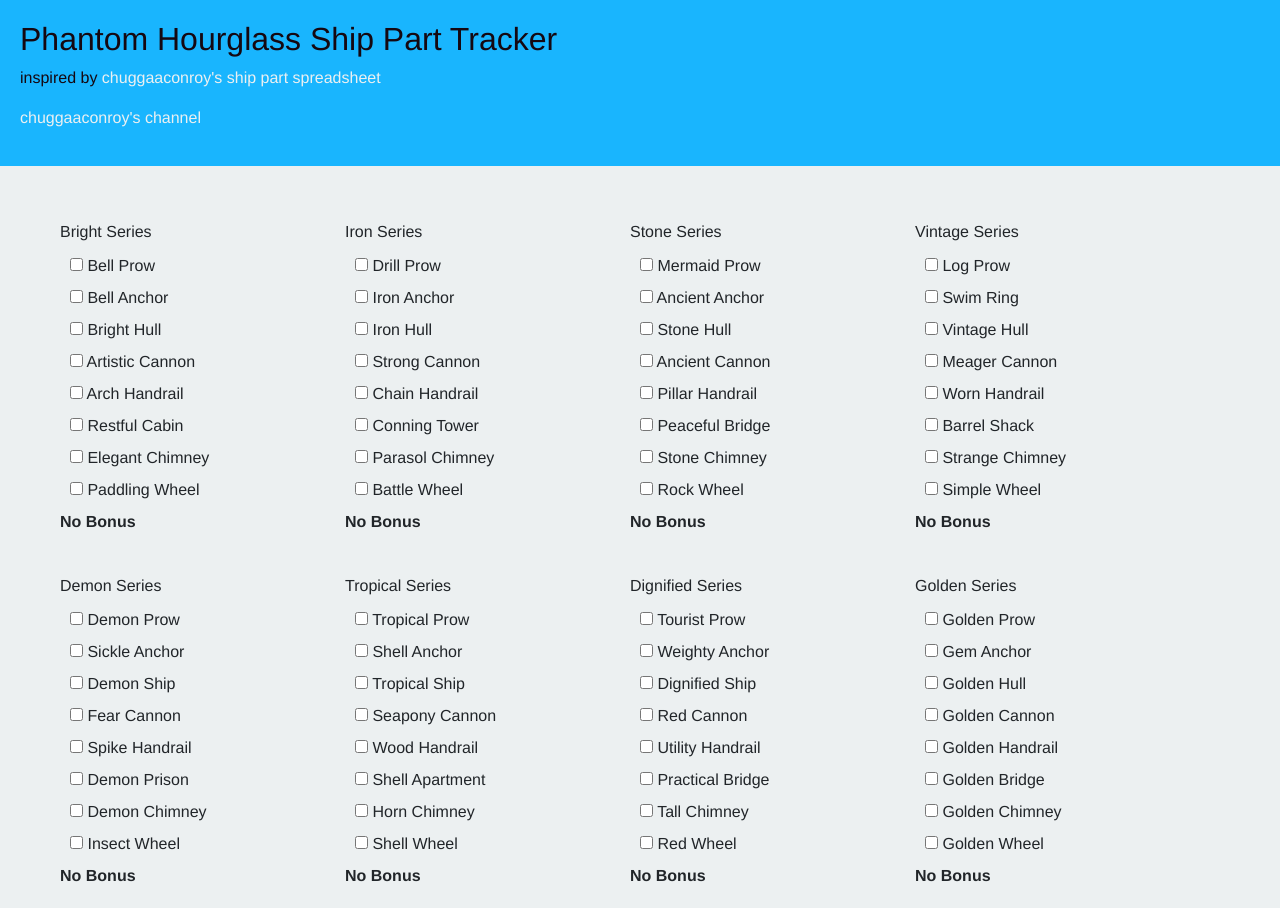
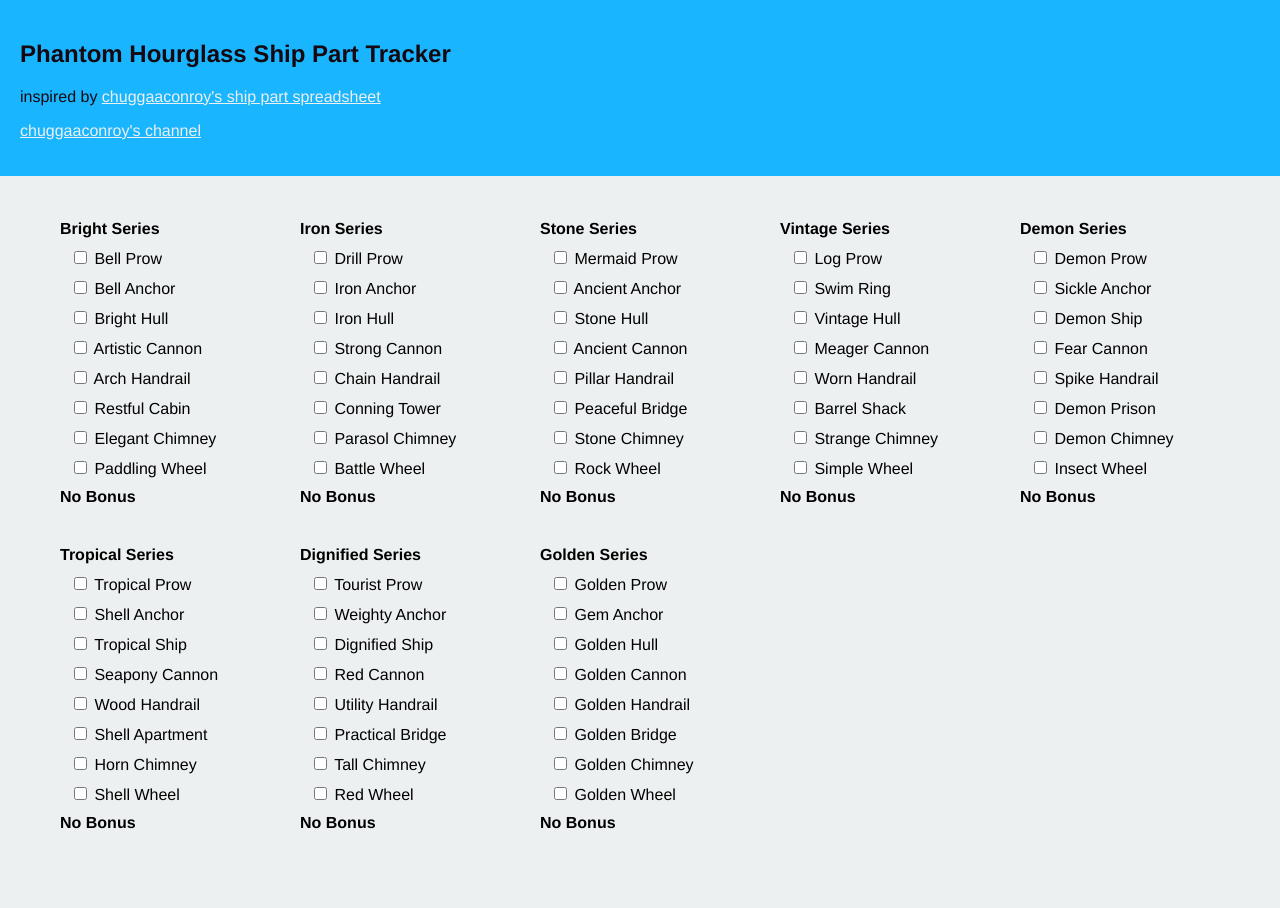
Before and after one commit to joshevangels/phantom-hourglass-ship-part-tracker, a React (Vite) app: page / in a window 1280 px wide. After the commit the page ends 852 px from the top, so only its background shows below. Built offline with nearby package versions, Linux system fonts and the light colour scheme.

Commit message:
Replace bootstrap with CSS grid

```diff
--- a/package.json
+++ b/package.json
@@ -21,7 +21,6 @@
   },
   "homepage": "https://joshevangels.github.io/phantom-hourglass-ship-part-tracker/",
   "dependencies": {
-    "bootstrap": "^4.3.1",
     "react": "^16.10.2",
     "react-dom": "^16.10.2"
   },
--- a/src/components/Page.component.tsx
+++ b/src/components/Page.component.tsx
@@ -26,10 +26,8 @@ export class Page extends React.Component {
                     </p>
                 </header>
                 <main>
-                    <div className="container">
-                        <div className="ship-series-cards row">
-                            {this.renderShipCards()}
-                        </div>
+                    <div className="ship-series-cards">
+                        {this.renderShipCards()}
                     </div>
                 </main>
             </div>
--- a/src/components/ShipSeriesCard.component.tsx
+++ b/src/components/ShipSeriesCard.component.tsx
@@ -21,7 +21,7 @@ export class ShipSeriesCard extends React.Component<IShipSeriesCardProps, IShipS
 
     public render() {
         return (
-            <div className="ship-series-card col-sm-12 col-md-6 col-lg-3">
+            <div className="ship-series-card">
                 <div className="title">
                     {this.props.series.seriesName}
                 </div>
--- a/src/css/main.scss
+++ b/src/css/main.scss
@@ -1,5 +1,3 @@
-@import "~bootstrap/scss/bootstrap.scss";
-
 body {
     display: flex;
     margin: 0;
@@ -13,7 +11,8 @@ body {
             padding: 20px;
             width: 100%;
             max-height: 200px;
-            position: absolute;
+            position: fixed;
+
 
             .outer-link {
                 color: #ecf0f1;
@@ -25,14 +24,14 @@ body {
             padding-left: 40px;
 
             .ship-series-cards {
-                display: flex;
-                flex-direction: row;
+                display: grid;
 
                 .ship-series-card {
                     padding: 20px;
                     min-width: 200px;
 
                     .title {
+                        font-weight: 600;
                         padding-bottom: 10px;
                     }
 
@@ -40,6 +39,10 @@ body {
                         padding-left: 10px;
                         display: flex;
                         flex-direction: column;
+                    }
+
+                    .ship-part {
+                        margin-bottom: 10px;
                     }
 
                     .ship-bonus {
@@ -50,3 +53,34 @@ body {
         }
     }
 }
+
+@media (min-width: 500px) {
+    .ship-series-cards {
+        grid-template-columns: auto auto;
+    }
+}
+
+@media (min-width: 750px) {
+    .ship-series-cards {
+        grid-template-columns: auto auto auto;
+    }
+}
+
+
+@media (min-width: 950px) {
+    .ship-series-cards {
+        grid-template-columns: auto auto auto auto;
+    }
+}
+
+@media (min-width: 1200px) {
+    .ship-series-cards {
+        grid-template-columns: auto auto auto auto auto;
+    }
+}
+
+@media (min-width: 1500px) {
+    .ship-series-cards {
+        grid-template-columns: auto auto auto auto auto auto;
+    }
+}
```
Also changed, not shown: 1 other file (tests, documents, lock files or other folders).
